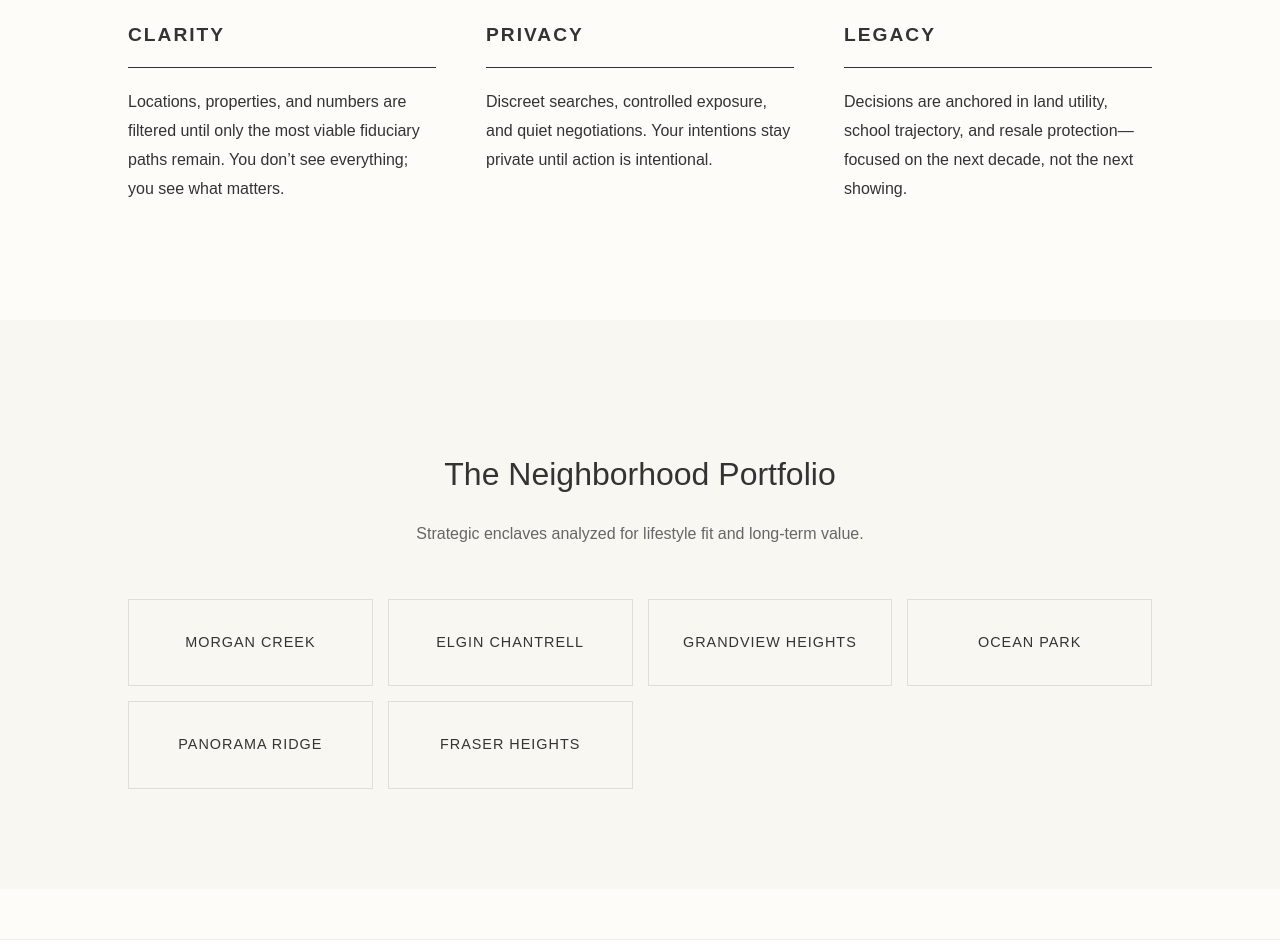
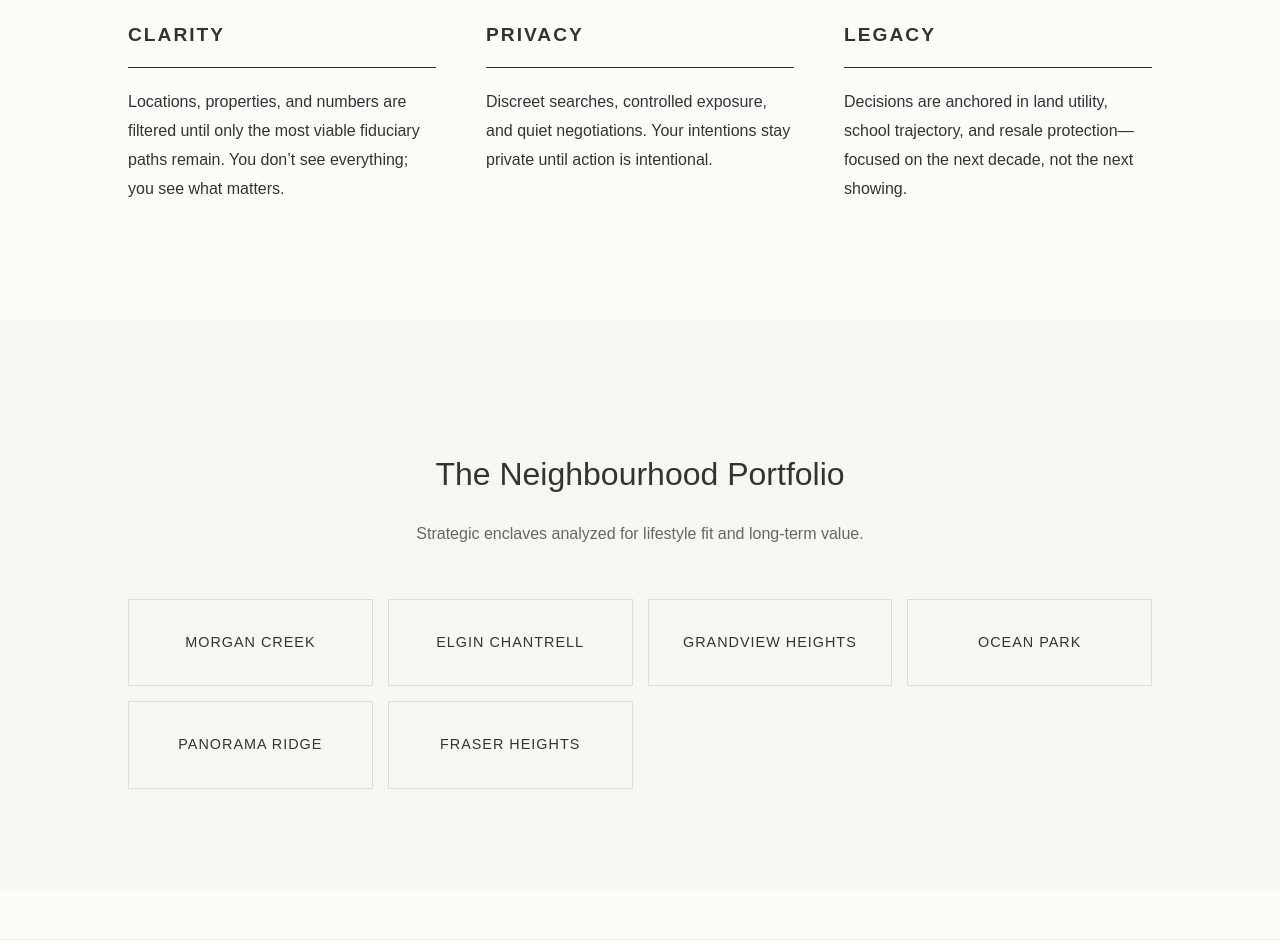
Before and after one commit to gvancouverhomes/tanvirbhupal-site, a Jekyll site: the page built from index.md, in a window 1280 px wide. Shown: the part 1004-1956 px from the top of the page. Built offline with Jekyll 4.4.1, drawn with Linux system fonts in a browser that asks for light colours.

Commit message:
feat: update neighbourhood portfolio grid with Canadian spelling and add grandview heights

```diff
--- a/index.md
+++ b/index.md
@@ -28,18 +28,17 @@ title: Strategic Advisory
     </div>
   </div>
 </section>
-
 <section class="section-pad" style="background: #f8f7f2;">
   <div style="max-width: 1100px; margin: 0 auto;">
-    <h2 style="font-weight: normal; margin-bottom: 10px; text-align: center; font-size: 2rem;">The Neighborhood Portfolio</h2>
+    <h2 style="font-weight: normal; margin-bottom: 10px; text-align: center; font-size: 2rem;">The Neighbourhood Portfolio</h2>
     <p style="text-align: center; color: #666; margin-bottom: 50px;">Strategic enclaves analyzed for lifestyle fit and long-term value.</p>
     <div class="portfolio-grid">
-      <a href="/neighborhoods/morgan-creek/" class="enclave-card">MORGAN CREEK</a>
-      <a href="/neighborhoods/elgin-chantrell/" class="enclave-card">ELGIN CHANTRELL</a>
-      <a href="/neighborhoods/grandview-heights/" class="enclave-card">GRANDVIEW HEIGHTS</a>
-      <a href="/neighborhoods/ocean-park/" class="enclave-card">OCEAN PARK</a>
-      <a href="/neighborhoods/panorama-ridge/" class="enclave-card">PANORAMA RIDGE</a>
-      <a href="/neighborhoods/fraser-heights/" class="enclave-card">FRASER HEIGHTS</a>
+      <a href="/neighbourhoods/morgan-creek/" class="enclave-card">MORGAN CREEK</a>
+      <a href="/neighbourhoods/elgin-chantrell/" class="enclave-card">ELGIN CHANTRELL</a>
+      <a href="/neighbourhoods/grandview-heights/" class="enclave-card">GRANDVIEW HEIGHTS</a>
+      <a href="/neighbourhoods/ocean-park/" class="enclave-card">OCEAN PARK</a>
+      <a href="/neighbourhoods/panorama-ridge/" class="enclave-card">PANORAMA RIDGE</a>
+      <a href="/neighbourhoods/fraser-heights/" class="enclave-card">FRASER HEIGHTS</a>
     </div>
   </div>
 </section>
```
